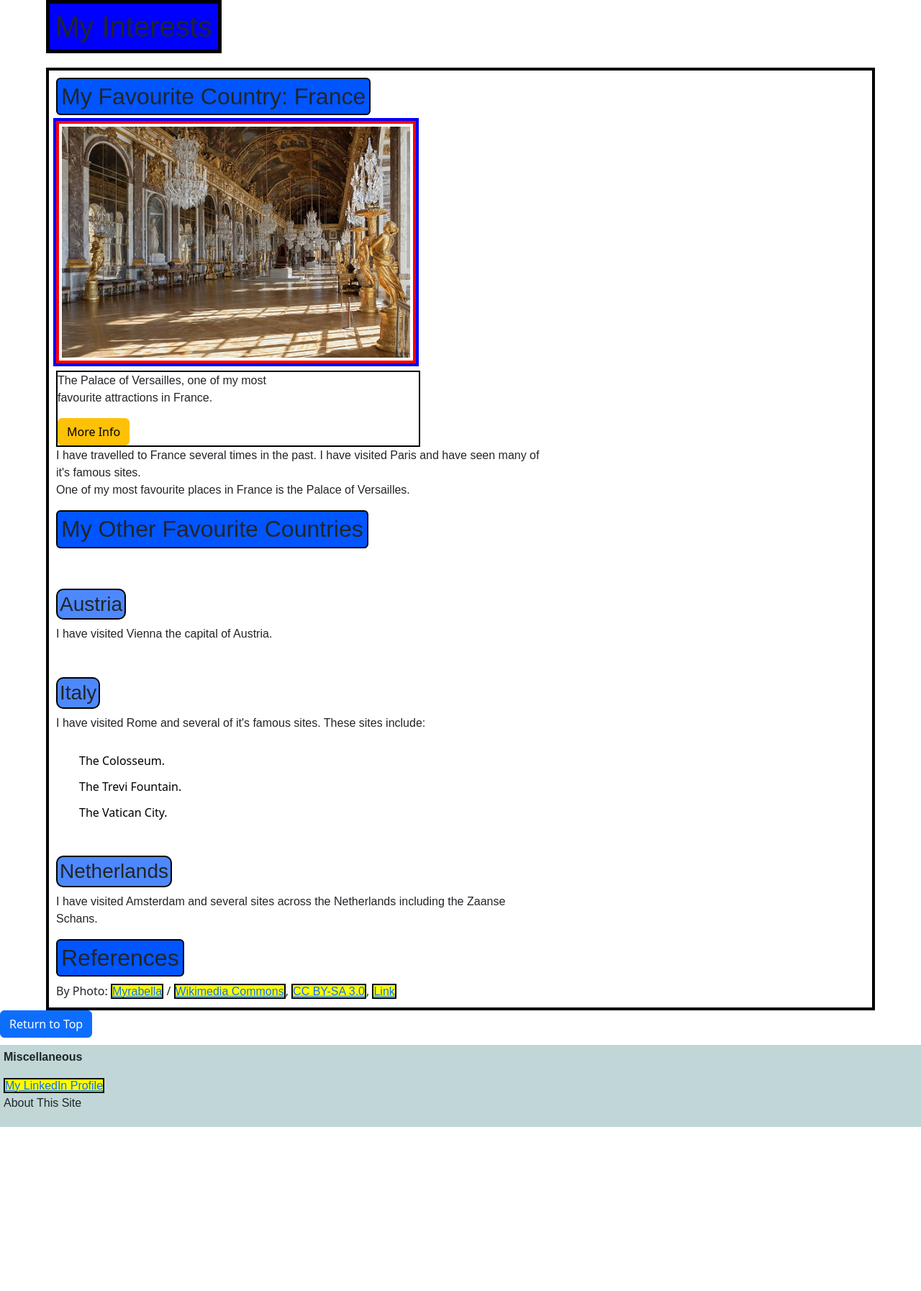
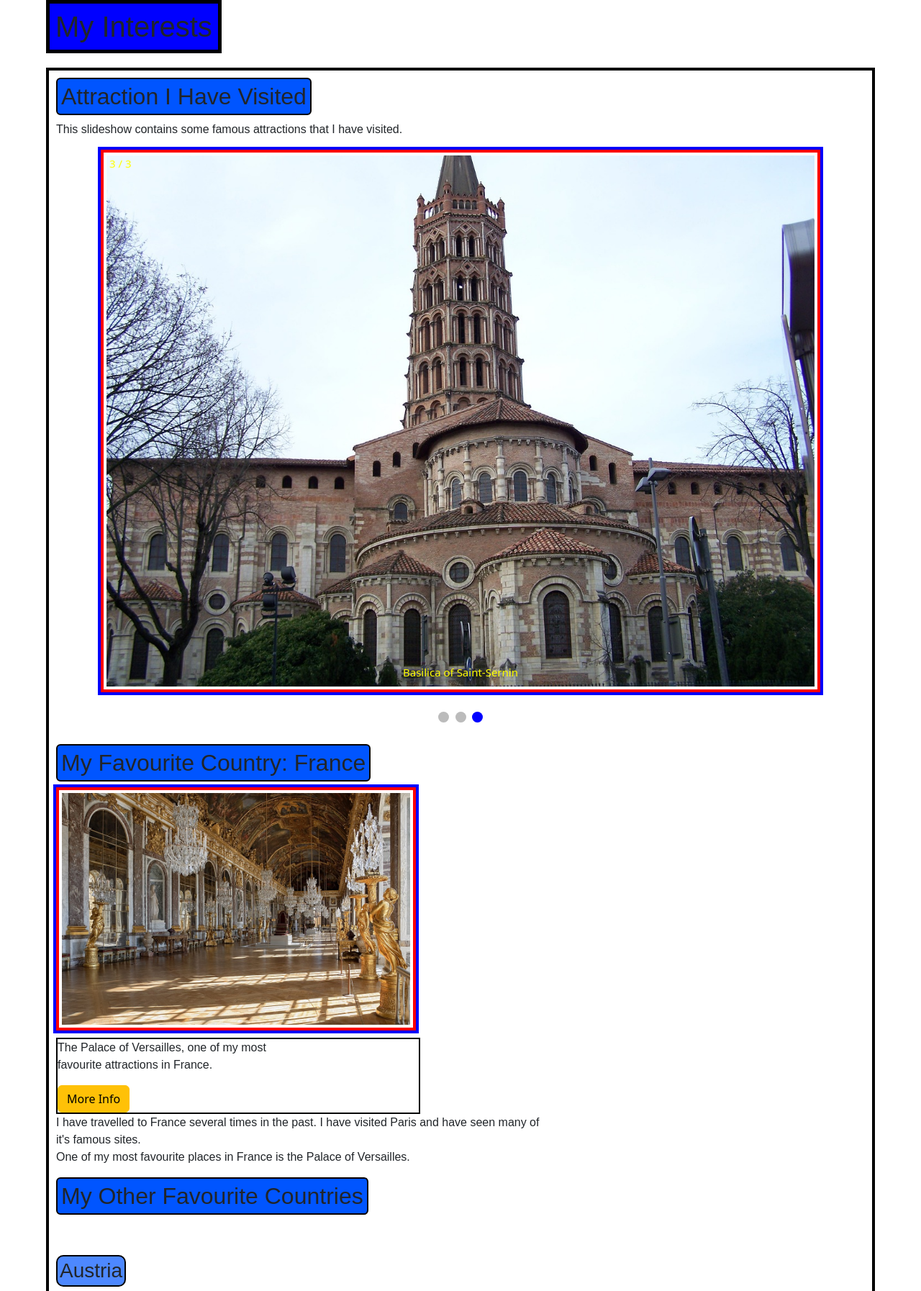
Before and after one commit to efrancis19/Eoin-Website, a Django app: page /interests/ in a window 1280 px wide. Shown: the part 126-1920 px from the top of the page at 72% size. Before the commit the page ends 1692 px from the top, so only its background shows below. Run offline with Django 5.2, Linux system fonts and the light colour scheme; some libraries are stand-ins or nearby versions.

Commit message:
Removed the 'About this site' text in the footer. Added a slideshow on the interests page containing some of the famous attractions that I have visited.

```diff
--- a/mysite/mywebsite/static/style_css.css
+++ b/mysite/mywebsite/static/style_css.css
@@ -1,7 +1,9 @@
-body {background-color: #ebf2f2;        /* Body of webpage */
+/* Body of webpage */
+body {background-color: #ebf2f2;
         margin-left: 26%;}
 
-h1 {background-color: blue;             /* H1 header */
+/* H1 header */
+h1 {background-color: blue;
     color: white;
     font-family: sans-serif;
     border: 5px solid black;
@@ -10,7 +12,8 @@ h1 {background-color: blue;             /* H1 header */
     display: inline-block;
     margin-left: 5%}
 
-h2 {background-color: #0055FF;          /* H2 header */
+/* H2 header */
+h2 {background-color: #0055FF;
     color: white;
     font-family: sans-serif;
     padding: 5px;
@@ -28,7 +31,7 @@ h3.introduction {
     padding: 3px;
     display: inline-block;}
 
-h3{background-color: #4D88FF;
+h3 {background-color: #4D88FF;
     color: white;
     font-family: sans-serif;
     padding: 3px;
@@ -39,7 +42,8 @@ h3{background-color: #4D88FF;
 p {margin-right: 40%;
    font-family: sans-serif;}
 
-a {background-color: #FFFF00;           /* Yellow is used as a complementary colour to blue as part of a complementary colour scheme. I chose to use yellow instead of green because red-green colour blindness is the most common form of colour blindness. Yellow also draws the user's attention and symbolises happiness in psychology. https://muffingroup.com/blog/yellow-color-palette/#:~:text=Using%20yellow%20effectively%20in%20your,to%2Daction%20buttons%20or%20headlines. */
+/* Yellow is used as a complementary colour to blue as part of a complementary colour scheme. I chose to use yellow instead of green because red-green colour blindness is the most common form of colour blindness. Yellow also draws the user's attention and symbolises happiness in psychology. https://muffingroup.com/blog/yellow-color-palette/#:~:text=Using%20yellow%20effectively%20in%20your,to%2Daction%20buttons%20or%20headlines. */
+a {background-color: #FFFF00;
    color: black;
    font-family: sans-serif;
    border: 2px solid black;
@@ -64,29 +68,24 @@ li a {display: block;
 
 li a.active {background-color: green;}
 
-li a:hover {background-color: blue;}       /* When page links are hovered over. */
+/* When page links are hovered over. */
+li a:hover {background-color: blue;}
 
-.navbar {                                       /* Navbar located at the top of each page. */
-        overflow: hidden;
-      }
+/* Navbar located at the top of each page. */
+.navbar {overflow: hidden;}
 
-      .navbar a {                               /* Individual elements within the navbar. */
-        float: left;
+      /* Individual elements within the navbar. */
+      .navbar a {float: left;
                  color: black;
                  text-align: center;
                  padding: 14px 16px;
                  text-decoration: none;
-        font-size: 17px;
-      }
+                 font-size: 17px;}
 
-      .navbar a:hover {
-        color: black;
-      }
+      .navbar a:hover {color: black;}
 
-      .navbar a.active {
-        background-color: #4D88FF;
-        color: white;
-      }
+      .navbar a.active {background-color: #4D88FF;
+                        color: white;}
 
       .navbar a.active:hover {background-color: blue;}
 
@@ -101,13 +100,15 @@ input {background-color: white;}
 #white {background-color: white;
         color: black;}
 
-.mainpage {border: 4px solid black;             /* Border around main content. */
+/* Border around main content. */
+.mainpage {border: 4px solid black;
            padding: 10px;
            margin-top: 12px;
            margin-left: 5%;                          /* The margin of the main border surrounding the main content. */
            margin-right: 5%}
 
-img {border: 4px solid red;                     /* Border around images. */
+/* Border around images. */
+img {border: 4px solid red;
      outline: 4px solid blue;
      padding: 4px;}
 
@@ -115,12 +116,61 @@ img {border: 4px solid red;                     /* Border around images. */
              margin-right: 55%;
              margin-top: 10px;}
 
-.footer {                                          /* Footer at the bottom of each page. */
-        position: relative;
+/* Footer at the bottom of each page. */
+.footer {position: relative;
          bottom: -10;
          left: 0;
          width: 100%;
          height: auto;
          background-color: #C1D7D7;
-        padding: 5px;
+         padding: 5px;}
+
+.mySlides {display: none;}
+
+img {vertical-align: middle;}
+
+/* Slideshow container */
+.slideshow_container {max-width: 1000px;
+                      position: relative;
+                      margin: auto;}
+
+/* Caption text */
+.slideshow_caption {color: #FFFF00;
+                    font-size: 15px;
+                    padding: 8px 12px;
+                    position: absolute;
+                    bottom: 8px;
+                    width: 100%;
+                    text-align: center;}
+
+/* Number text indicating which image is displayed in top left. */
+.text_number {color: #FFFF00;
+              font-size: 15px;
+              padding: 8px 12px;
+              position: absolute;
+              top: 0;}
+
+/* Dots indicating which image is displayed. */
+.dot {height: 15px;
+      width: 15px;
+      margin: 0 2px;
+      background-color: #bbb;
+      border-radius: 50%;
+      display: inline-block;
+      transition: background-color 0.6s ease;}
+
+.active {background-color: blue;}
+
+/* Transition animation */
+.animation {animation-name: fade;
+            animation-duration: 1.5s;}
+
+@keyframes fade {
+  from {opacity: .4}
+  to {opacity: 1}
 }
+
+/* On smaller screens, decrease text size */
+@media only screen and (max-width: 300px) {
+  .text {font-size: 11px}
+}
--- a/mysite/mywebsite/templates/contact.html
+++ b/mysite/mywebsite/templates/contact.html
@@ -48,6 +48,5 @@
 <div class="footer">
     <p><b>Miscellaneous</b></p>
     <a href="https://www.linkedin.com/in/eoin-francis/">My LinkedIn Profile</a>
-    <p>About This Site</p>
   </div>
 </html>
--- a/mysite/mywebsite/templates/hobbies.html
+++ b/mysite/mywebsite/templates/hobbies.html
@@ -35,6 +35,5 @@
 <div class="footer">
   <p><b>Miscellaneous</b></p>
   <a href="https://www.linkedin.com/in/eoin-francis/">My LinkedIn Profile</a>
-  <p>About This Site</p>
 </div>
 </html>
--- a/mysite/mywebsite/templates/index.html
+++ b/mysite/mywebsite/templates/index.html
@@ -164,6 +164,5 @@
 <div class="footer">
   <p><b>Miscellaneous</b></p>
   <a href="https://www.linkedin.com/in/eoin-francis/">My LinkedIn Profile</a>
-  <p>About This Site</p>
 </div>
 </html>
--- a/mysite/mywebsite/templates/interests.html
+++ b/mysite/mywebsite/templates/interests.html
@@ -21,13 +21,67 @@
     <h1>My Interests</h1>
   </div>
     <div class="mainpage">
+      <h2>Attraction I Have Visited</h2>
+        <p>This slideshow contains some famous attractions that I have visited.</p>
+
+        <div class="slideshow_container">
+
+        <div class="mySlides animation">
+          <div class="text_number">1 / 3</div>
+          <img src="{% static '1084px-Chateau_Versailles_Galerie_Des_Glaces.jpg' %}" style="width:100%">
+          <div class="slideshow_caption">Palace of Versailles</div>
+        </div>
+
+        <div class="mySlides animation">
+          <div class="text_number">2 / 3</div>
+          <img src="{% static 'alcazar-de-segovia-8566449_1280.jpg' %}" style="width:100%">
+          <div class="slideshow_caption">Alcazar of Segovia</div>
+        </div>
+
+        <div class="mySlides animation">
+          <div class="text_number">3 / 3</div>
+          <img src="{% static 'architecture-3339008_1280.jpg' %}" style="width:100%">
+          <div class="slideshow_caption">Basilica of Saint-Sernin</div>
+        </div>
+
+    </div>
+    <br>
+
+    <div style="text-align:center">
+      <span class="dot"></span>
+      <span class="dot"></span>
+      <span class="dot"></span>
+    </div>
+
+    <script>
+    let slideIndex = 0;
+    showSlides();
+
+    function showSlides() {
+      let i;
+      let slides = document.getElementsByClassName("mySlides");
+      let dots = document.getElementsByClassName("dot");
+      for (i = 0; i < slides.length; i++) {
+        slides[i].style.display = "none";
+      }
+      slideIndex++;
+      if (slideIndex > slides.length) {slideIndex = 1}
+      for (i = 0; i < dots.length; i++) {
+        dots[i].className = dots[i].className.replace(" active", "");
+      }
+      slides[slideIndex-1].style.display = "block";
+      dots[slideIndex-1].className += " active";
+      setTimeout(showSlides, 2500); // Change image displayed every 2.5 seconds.
+    }
+    </script>
+      <br>
       <h2>My Favourite Country: France</h2>
-        <img style="max-width: 500px; height: auto; " src="{% static 'palace_of_versailles.jpg' %}" />
+        <img style="max-width: 500px; height: auto; " src="{% static '1084px-Chateau_Versailles_Galerie_Des_Glaces.jpg' %}" />
       <div class="image_desc">
         <p>The Palace of Versailles, one of my most favourite attractions in France.</p>
         <a class="btn btn-warning" href="{% url 'versailles' %}">More Info</a>
       </div>
-      <p>I have travelled to France several times in the past. I have visited Paris and have seen many of it's famous
+        <p>I have travelled to France several times in the past. I have visited Paris and have seen many of it's famous
         sites.<br>
         One of my most favourite places in France is the Palace of Versailles.</p>
       <div class="mt-8"></div>
@@ -48,7 +102,11 @@
             <p>I have visited Amsterdam and several sites across the Netherlands including the Zaanse Schans.</p>
   <h2>References</h2>
   <br>
-    By Photo: <a href="//commons.wikimedia.org/wiki/User:Myrabella" title="User:Myrabella">Myrabella</a>&nbsp;/&nbsp;<a href="//commons.wikimedia.org/wiki/Main_Page" title="Main Page">Wikimedia Commons</a>, <a href="https://creativecommons.org/licenses/by-sa/3.0" title="Creative Commons Attribution-Share Alike 3.0">CC BY-SA 3.0</a>, <a href="https://commons.wikimedia.org/w/index.php?curid=15781169">Link</a>
+    Palace of Versailles - Image by: <a href="//commons.wikimedia.org/wiki/User:Myrabella" title="User:Myrabella">Myrabella</a>&nbsp;/&nbsp;<a href="//commons.wikimedia.org/wiki/Main_Page" title="Main Page">Wikimedia Commons</a>, <a href="https://creativecommons.org/licenses/by-sa/3.0" title="Creative Commons Attribution-Share Alike 3.0">CC BY-SA 3.0</a>, <a href="https://commons.wikimedia.org/w/index.php?curid=15781169">Palace of Versailles</a>
+    <br>
+    Alcazar of Segovia - Image by <a href="https://pixabay.com/users/elg21-3764790/?utm_source=link-attribution&utm_medium=referral&utm_campaign=image&utm_content=8566449">Enrique</a> from <a href="https://pixabay.com//?utm_source=link-attribution&utm_medium=referral&utm_campaign=image&utm_content=8566449">Pixabay</a>
+    <br>
+    Basilica Saint-Sernin - Image by <a href="https://pixabay.com/users/huche-6683213/?utm_source=link-attribution&utm_medium=referral&utm_campaign=image&utm_content=3339008">Michel Huché</a> from <a href="https://pixabay.com//?utm_source=link-attribution&utm_medium=referral&utm_campaign=image&utm_content=3339008">Pixabay</a>
   </div>
     <a class="btn btn-primary" role="button" onclick="topFunction()">Return to Top</a>
 </body>
@@ -61,5 +119,4 @@
 <div class="footer">
   <p><b>Miscellaneous</b></p>
   <a href="https://www.linkedin.com/in/eoin-francis/">My LinkedIn Profile</a>
-  <p>About This Site</p>
 </div>
--- a/mysite/mywebsite/templates/versailles.html
+++ b/mysite/mywebsite/templates/versailles.html
@@ -53,6 +53,5 @@
 <div class="footer">
   <p><b>Miscellaneous</b></p>
   <a href="https://www.linkedin.com/in/eoin-francis/">My LinkedIn Profile</a>
-  <p>About This Site</p>
 </div>
 </html>
--- a/mysite/mywebsite/urls.py
+++ b/mysite/mywebsite/urls.py
@@ -7,4 +7,5 @@ urlpatterns = [
     path('interests/', views.interests, name='interests'),
     path('contact/', views.contact, name='contact'),
     path('versailles/', views.versailles, name='versailles'),
+    path('new_file/', views.new_file, name='new_file'),
 ]
--- a/mysite/mywebsite/views.py
+++ b/mysite/mywebsite/views.py
@@ -15,4 +15,7 @@ def contact(request):
 
 def versailles(request):
     return render(request, 'versailles.html')
+
+def new_file(request):
+    return render(request, 'new_file.html')
 # Create your views here.
```
Also changed, not shown: mysite/mywebsite/static/1084px-Chateau_Versailles_Galerie_des_Glaces.jpg (renamed from mysite/mywebsite/static/palace_of_versailles.jpg), mysite/mywebsite/static/alcazar-de-segovia-8566449_1280.jpg (added), mysite/mywebsite/static/architecture-3339008_1280.jpg (added), mysite/mywebsite/static/palace_of_versailles.png (deleted). Lines whose indentation alone changed are shown as unchanged.
